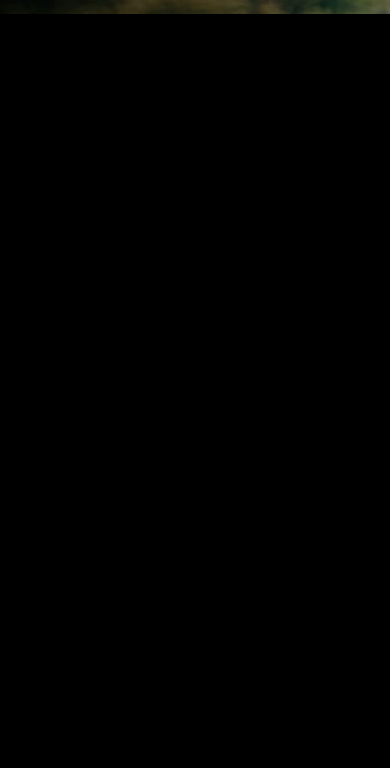
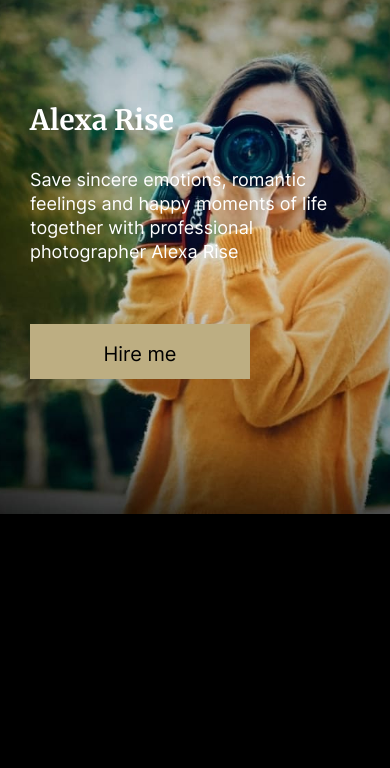
Before and after one commit to svk-man/rsschool-portfolio, a plain HTML site: page index.html in a window 390 px wide. Shown: the part 76-844 px from the top of the page. Drawn offline with Linux system fonts and the light colour scheme.

Commit message:
feat: adapt hero section

```diff
--- a/index.html
+++ b/index.html
@@ -36,7 +36,7 @@
     </div>
   </header>
   <main class="main">
-    <section hidden class="section hero-section" id="hero">
+    <section class="section hero-section" id="hero">
       <div class="container">
         <div class="hero-section__container">
           <h1 class="hero-section__title">Alexa Rise</h1>
--- a/style.css
+++ b/style.css
@@ -49,6 +49,12 @@ body {
   }
 }
 
+@media (max-width: 520px) {
+  .container {
+    width: calc(100% - 20px);
+  }
+}
+
 .btn {
   width: 220px;
   height: 55px;
@@ -79,6 +85,12 @@ body {
 
 .section {
   padding-top: 100px;
+}
+
+@media (max-width: 768px) {
+  .section {
+    padding-top: 80px;
+  }
 }
 
 .section-title {
@@ -121,6 +133,18 @@ body {
   .header__container {
     background-position: -5px -30px;
     background-size: auto 620px;
+  }
+}
+
+@media (max-width: 680px) {
+  .header__container {
+    background-position: -120px -30px;
+  }
+}
+
+@media (max-width: 520px) {
+  .header__container {
+    background-position: -310px -30px;
   }
 }
 
@@ -315,10 +339,31 @@ body {
 
 /*---------- hero section start ----------*/
 .hero-section {
-  min-height: 820px;
+  height: 820px;
+  padding-top: 78px;
   background-image: url('./assets/img/header-bg.jpg');
   background-position: center -90px;
   background-repeat: no-repeat;
+}
+
+@media (max-width: 768px) {
+  .hero-section {
+    height: 590px;
+    background-position: -5px -120px;
+    background-size: auto 620px;
+  }
+}
+
+@media (max-width: 680px) {
+  .hero-section {
+    background-position: -120px -120px;
+  }
+}
+
+@media (max-width: 520px) {
+  .hero-section {
+    background-position: -310px -120px;
+  }
 }
 
 .hero-section__container {
@@ -327,16 +372,59 @@ body {
   padding-left: 60px;
 }
 
+@media (max-width: 768px) {
+  .hero-section__container {
+    width: 390px;
+    padding: 0;
+  }
+}
+
+@media (max-width: 520px) {
+  .hero-section__container {
+    width: 100%;
+  }
+}
+
 .hero-section__title {
+  margin-bottom: 10px;
   font-family: var(--font-family-title);
   font-weight: bold;
   font-size: 60px;
   line-height: 120px;
-  margin-bottom: 10px;
+}
+
+@media (max-width: 768px) {
+  .hero-section__title {
+    margin-bottom: 20px;
+    font-size: 32px;
+    font-weight: normal;
+    line-height: 64px;
+  }
+}
+
+@media (max-width: 520px) {
+  .hero-section__title {
+    font-size: 28px;
+    line-height: 56px;
+  }
 }
 
 .hero-section__text {
   margin-bottom: 25px;
+}
+
+@media (max-width: 768px) {
+  .hero-section__text {
+    margin-bottom: 60px;
+    line-height: 24px;
+  }
+}
+
+@media (max-width: 520px) {
+  .hero-section__text {
+    margin-bottom: 60px;
+    font-size: 18px;
+  }
 }
 /*---------- hero section end ----------*/
 
```
